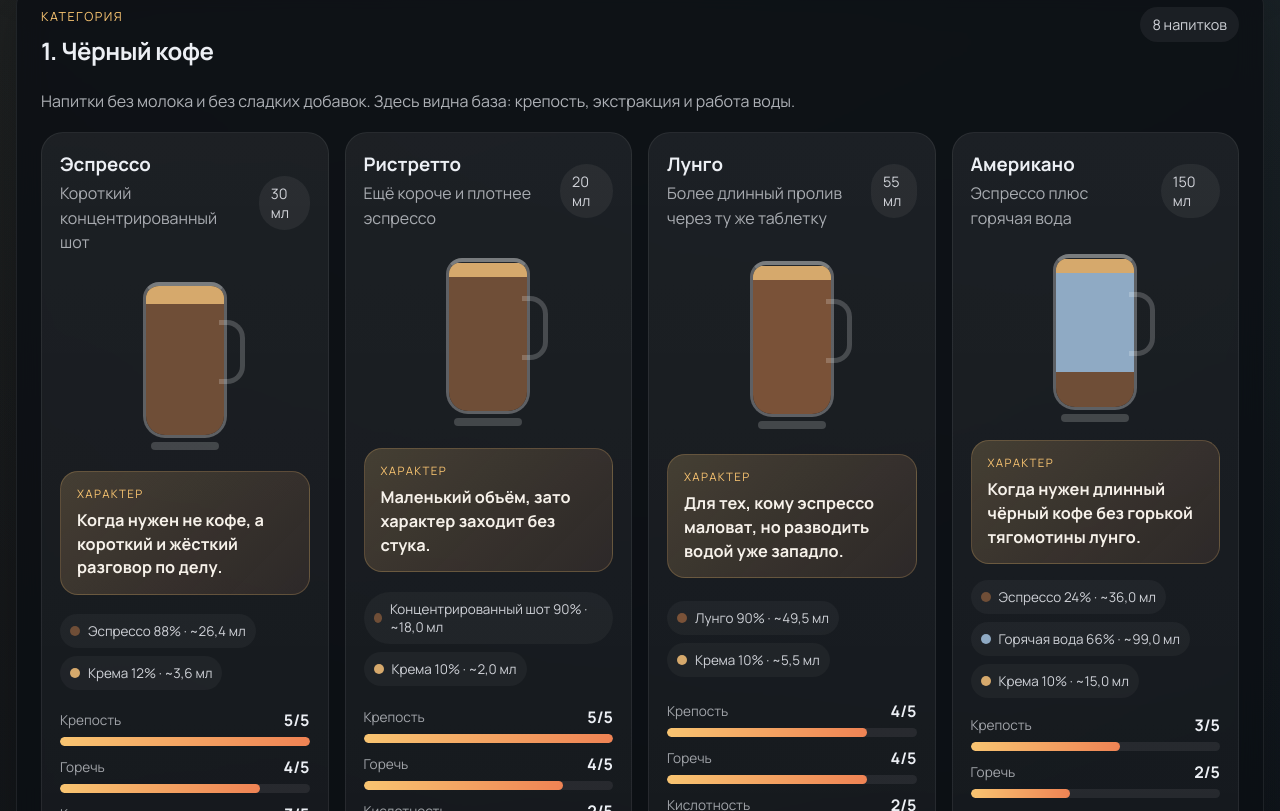
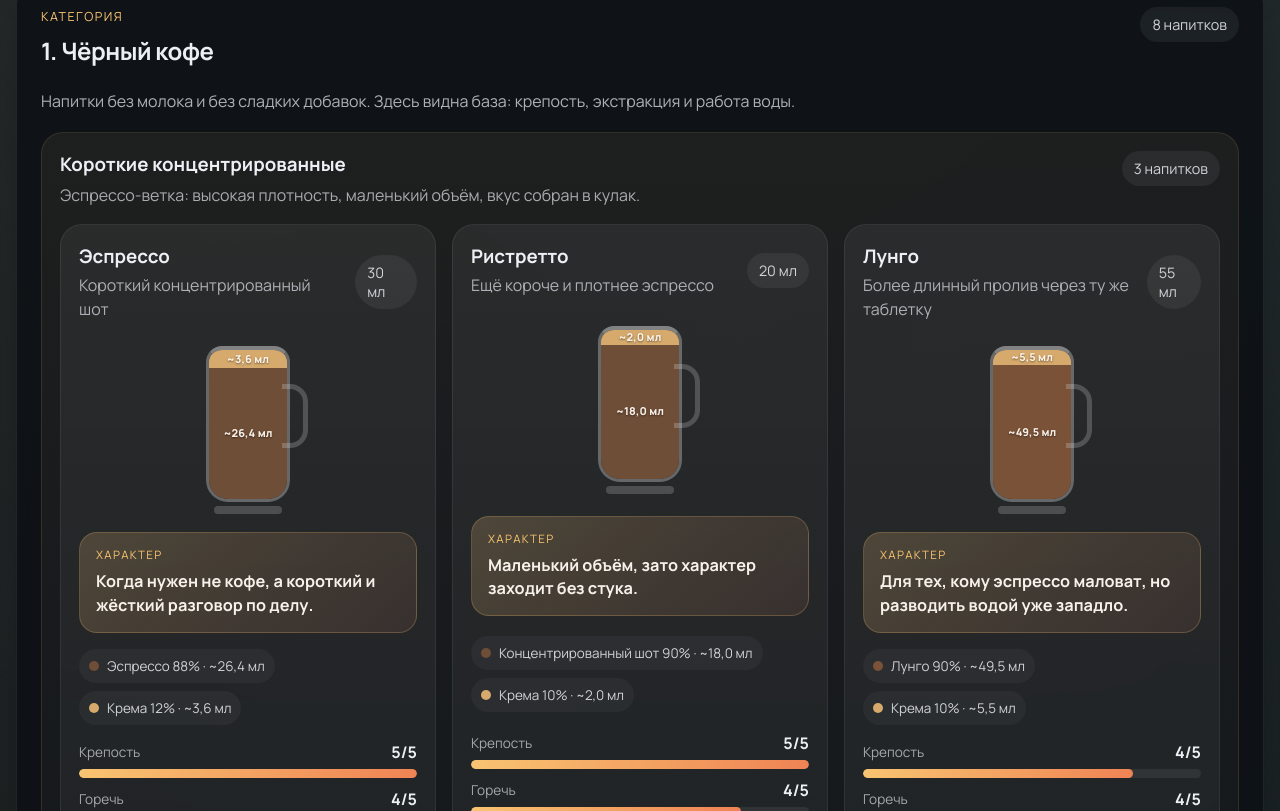
Before and after one commit to AnnaHrunova/extraction-engine, a React (Vite) app: page / in a window 1280 px wide. Shown: the part 969-1780 px from the top of the page. Built offline with nearby package versions, Linux system fonts and the light colour scheme.

Commit message:
Group coffee catalog cards by similarity

```diff
--- a/src/App.css
+++ b/src/App.css
@@ -201,6 +201,37 @@
   margin: 0 0 18px;
 }
 
+.coffee-group-stack {
+  display: grid;
+  gap: 18px;
+}
+
+.coffee-group {
+  border: 1px solid rgba(248, 196, 113, 0.12);
+  border-radius: 22px;
+  padding: 18px;
+  background:
+    linear-gradient(180deg, rgba(248, 196, 113, 0.05), rgba(255, 255, 255, 0.015)),
+    rgba(255, 255, 255, 0.01);
+}
+
+.coffee-group__header {
+  display: flex;
+  justify-content: space-between;
+  gap: 16px;
+  align-items: flex-start;
+  margin-bottom: 16px;
+}
+
+.coffee-group__header h3 {
+  margin: 0 0 6px;
+}
+
+.coffee-group__header p {
+  margin: 0;
+  color: rgba(236, 239, 244, 0.68);
+}
+
 .coffee-grid {
   display: grid;
   grid-template-columns: repeat(auto-fit, minmax(280px, 1fr));
@@ -318,6 +349,15 @@
   font-size: 0.72rem;
   font-weight: 700;
   letter-spacing: 0.01em;
+}
+
+.cup-diagram__layer-amount {
+  color: rgba(255, 248, 239, 0.96);
+  text-shadow: 0 1px 2px rgba(0, 0, 0, 0.45);
+  font-size: 0.68rem;
+  font-weight: 800;
+  line-height: 1;
+  padding: 0 2px;
 }
 
 .cup-diagram--labelled .cup-diagram__glass {
@@ -762,6 +802,7 @@
   }
 
   .section__header,
+  .coffee-group__header,
   .control__header,
   .profile-bar header,
   .chart-card__header,
--- a/src/catalog/coffeeCatalog.ts
+++ b/src/catalog/coffeeCatalog.ts
@@ -2,6 +2,7 @@ import type {
   CoffeeCategory,
   CoffeeCategoryId,
   CoffeeDrink,
+  CoffeeGroup,
   CoffeeLayer,
   CoffeeMetricId,
 } from "../types/catalog";
@@ -81,6 +82,7 @@ export const coffeeCatalog: CoffeeDrink[] = [
     id: "espresso",
     name: "Эспрессо",
     categoryId: "black",
+    groupId: "black-short-shots",
     subtitle: "Короткий концентрированный шот",
     spotlightLine: "Когда нужен не кофе, а короткий и жёсткий разговор по делу.",
     volumeMl: 30,
@@ -103,6 +105,7 @@ export const coffeeCatalog: CoffeeDrink[] = [
     id: "ristretto",
     name: "Ристретто",
     categoryId: "black",
+    groupId: "black-short-shots",
     subtitle: "Ещё короче и плотнее эспрессо",
     spotlightLine: "Маленький объём, зато характер заходит без стука.",
     volumeMl: 20,
@@ -125,6 +128,7 @@ export const coffeeCatalog: CoffeeDrink[] = [
     id: "lungo",
     name: "Лунго",
     categoryId: "black",
+    groupId: "black-short-shots",
     subtitle: "Более длинный пролив через ту же таблетку",
     spotlightLine: "Для тех, кому эспрессо маловат, но разводить водой уже западло.",
     volumeMl: 55,
@@ -147,6 +151,7 @@ export const coffeeCatalog: CoffeeDrink[] = [
     id: "americano",
     name: "Американо",
     categoryId: "black",
+    groupId: "black-long-black",
     subtitle: "Эспрессо плюс горячая вода",
     spotlightLine: "Когда нужен длинный чёрный кофе без горькой тягомотины лунго.",
     volumeMl: 150,
@@ -173,6 +178,7 @@ export const coffeeCatalog: CoffeeDrink[] = [
     id: "filter-coffee",
     name: "Фильтр-кофе",
     categoryId: "black",
+    groupId: "black-long-black",
     subtitle: "Чистая и прозрачная чашка",
     spotlightLine: "Спокойная большая чашка, где вкус не орёт, а разговаривает.",
     volumeMl: 250,
@@ -195,6 +201,7 @@ export const coffeeCatalog: CoffeeDrink[] = [
     id: "v60",
     name: "Пуровер V60",
     categoryId: "black",
+    groupId: "black-long-black",
     subtitle: "Ручной пролив с акцентом на аромат",
     spotlightLine: "Для тех, кто любит нюансы, а не просто удар кофеином по лицу.",
     volumeMl: 220,
@@ -217,6 +224,7 @@ export const coffeeCatalog: CoffeeDrink[] = [
     id: "aeropress",
     name: "Аэропресс",
     categoryId: "black",
+    groupId: "black-long-black",
     subtitle: "Иммерсия плюс давление рукой",
     spotlightLine: "Практичный боец: без понтов, зато стабильно и вкусно.",
     volumeMl: 180,
@@ -239,6 +247,7 @@ export const coffeeCatalog: CoffeeDrink[] = [
     id: "turkish",
     name: "Кофе по-турецки",
     categoryId: "black",
+    groupId: "black-dense-tradition",
     subtitle: "Сверхмелкий помол и густая чашка",
     spotlightLine: "Плотный, густой и серьёзный, как будто чашка смотрит на тебя первой.",
     volumeMl: 70,
@@ -265,6 +274,7 @@ export const coffeeCatalog: CoffeeDrink[] = [
     id: "cappuccino",
     name: "Капучино",
     categoryId: "milk",
+    groupId: "milk-foam-classics",
     subtitle: "Баланс эспрессо, молока и плотной пены",
     spotlightLine: "Классика, которая не выёбывается и потому работает почти всегда.",
     volumeMl: 170,
@@ -291,6 +301,7 @@ export const coffeeCatalog: CoffeeDrink[] = [
     id: "flat-white",
     name: "Флэт уайт",
     categoryId: "milk",
+    groupId: "milk-coffee-forward",
     subtitle: "Сильнее кофе, тоньше слой пены",
     spotlightLine: "Для тех, кому капучино уже милый, а хочется пожёстче.",
     volumeMl: 160,
@@ -317,6 +328,7 @@ export const coffeeCatalog: CoffeeDrink[] = [
     id: "latte",
     name: "Латте",
     categoryId: "milk",
+    groupId: "milk-soft-large",
     subtitle: "Много молока, мягкий кофе",
     spotlightLine: "Мягко заходит даже тем, кто с кофе пока ещё на вы.",
     volumeMl: 250,
@@ -343,6 +355,7 @@ export const coffeeCatalog: CoffeeDrink[] = [
     id: "cortado",
     name: "Кортадо",
     categoryId: "milk",
+    groupId: "milk-coffee-forward",
     subtitle: "Эспрессо и молоко почти поровну",
     spotlightLine: "Короткий, собранный и без лишней молочной болтовни.",
     volumeMl: 110,
@@ -369,6 +382,7 @@ export const coffeeCatalog: CoffeeDrink[] = [
     id: "macchiato",
     name: "Эспрессо макиато",
     categoryId: "milk",
+    groupId: "milk-coffee-forward",
     subtitle: "Шот, помеченный ложкой пены",
     spotlightLine: "Почти чистый эспрессо, просто чуть-чуть отпустило.",
     volumeMl: 45,
@@ -394,6 +408,7 @@ export const coffeeCatalog: CoffeeDrink[] = [
     id: "latte-macchiato",
     name: "Латте макиато",
     categoryId: "milk",
+    groupId: "milk-soft-large",
     subtitle: "Слои молока, эспрессо и пены",
     spotlightLine: "Напиток, который сначала цепляет глазами, а потом уже вкусом.",
     volumeMl: 260,
@@ -420,6 +435,7 @@ export const coffeeCatalog: CoffeeDrink[] = [
     id: "piccolo",
     name: "Пикколо",
     categoryId: "milk",
+    groupId: "milk-coffee-forward",
     subtitle: "Маленький, но кофейный молочный напиток",
     spotlightLine: "Компактный молочный кофе без потери лица и кофейного хребта.",
     volumeMl: 90,
@@ -446,6 +462,7 @@ export const coffeeCatalog: CoffeeDrink[] = [
     id: "mocha",
     name: "Мокка",
     categoryId: "extras",
+    groupId: "extras-chocolate",
     subtitle: "Эспрессо, шоколад и молоко",
     spotlightLine: "Если хочется десерта, но чтобы кофе всё ещё был не для мебели.",
     volumeMl: 220,
@@ -473,6 +490,7 @@ export const coffeeCatalog: CoffeeDrink[] = [
     id: "viennese",
     name: "Венский кофе",
     categoryId: "extras",
+    groupId: "extras-cream-sweet",
     subtitle: "Чёрный кофе со взбитыми сливками",
     spotlightLine: "Горячий кофе под сливочным облаком, и в этом есть свой шик.",
     volumeMl: 180,
@@ -498,6 +516,7 @@ export const coffeeCatalog: CoffeeDrink[] = [
     id: "marocchino",
     name: "Мароккино",
     categoryId: "extras",
+    groupId: "extras-chocolate",
     subtitle: "Эспрессо, какао и молочная пена",
     spotlightLine: "Маленький кофейный десерт, который не тянет резину лишним объёмом.",
     volumeMl: 90,
@@ -524,6 +543,7 @@ export const coffeeCatalog: CoffeeDrink[] = [
     id: "cafe-bombon",
     name: "Кафе бомбон",
     categoryId: "extras",
+    groupId: "extras-cream-sweet",
     subtitle: "Эспрессо и сгущёнка",
     spotlightLine: "Сладко, нагло и без стыда, зато честно.",
     volumeMl: 70,
@@ -550,6 +570,7 @@ export const coffeeCatalog: CoffeeDrink[] = [
     id: "bicerin",
     name: "Бичерин",
     categoryId: "extras",
+    groupId: "extras-chocolate",
     subtitle: "Шоколад, эспрессо и сливочный верх",
     spotlightLine: "Слоистый кофейный десерт для тех, кто любит богатый, медленный вкус.",
     volumeMl: 140,
@@ -576,6 +597,7 @@ export const coffeeCatalog: CoffeeDrink[] = [
     id: "bumble",
     name: "Бамбл-кофе",
     categoryId: "extras",
+    groupId: "extras-citrus",
     subtitle: "Эспрессо и апельсиновый сок",
     spotlightLine: "Цитрус и кофе в одной чашке, но без цирка и сахарной пошлости.",
     volumeMl: 220,
@@ -600,6 +622,63 @@ export const coffeeCatalog: CoffeeDrink[] = [
   },
 ];
 
+export const coffeeGroups: CoffeeGroup[] = [
+  {
+    id: "black-short-shots",
+    categoryId: "black",
+    label: "Короткие концентрированные",
+    description: "Эспрессо-ветка: высокая плотность, маленький объём, вкус собран в кулак.",
+  },
+  {
+    id: "black-long-black",
+    categoryId: "black",
+    label: "Длинные и прозрачные",
+    description: "Больше объёма, спокойнее концентрация, лучше читаются нюансы и аромат.",
+  },
+  {
+    id: "black-dense-tradition",
+    categoryId: "black",
+    label: "Плотные традиционные",
+    description: "Густые и тяжёлые чёрные напитки, где текстура важна не меньше вкуса.",
+  },
+  {
+    id: "milk-foam-classics",
+    categoryId: "milk",
+    label: "Пенные классики",
+    description: "Молоко и пена держат баланс, а кофе остаётся читаемым, но мягче.",
+  },
+  {
+    id: "milk-coffee-forward",
+    categoryId: "milk",
+    label: "Молочные, но кофейные",
+    description: "Здесь молоко не душит базу, а только смягчает её и подчеркивает.",
+  },
+  {
+    id: "milk-soft-large",
+    categoryId: "milk",
+    label: "Большие и мягкие",
+    description: "Больше молока, больше объём, меньше жёсткости. Комфорт прежде удара.",
+  },
+  {
+    id: "extras-chocolate",
+    categoryId: "extras",
+    label: "Шоколадные",
+    description: "Кофейные десерты, где шоколад не маскирует кофе, а работает с ним.",
+  },
+  {
+    id: "extras-cream-sweet",
+    categoryId: "extras",
+    label: "Сливочные и сгущённые",
+    description: "Слаще и плотнее, с десертным уклоном, но без сиропной клоунады.",
+  },
+  {
+    id: "extras-citrus",
+    categoryId: "extras",
+    label: "Цитрусовые контрасты",
+    description: "Кофе встречается с яркой кислотностью и даёт более свежий, резкий профиль.",
+  },
+];
+
 export const catalogStats = {
   categoryCount: coffeeCategories.length,
   drinkCount: coffeeCatalog.length,
@@ -607,3 +686,6 @@ export const catalogStats = {
 
 export const getDrinksByCategory = (categoryId: CoffeeCategoryId): CoffeeDrink[] =>
   coffeeCatalog.filter((drink) => drink.categoryId === categoryId);
+
+export const getGroupsByCategory = (categoryId: CoffeeCategoryId): CoffeeGroup[] =>
+  coffeeGroups.filter((group) => group.categoryId === categoryId);
--- a/src/components/CoffeeCatalogTab.tsx
+++ b/src/components/CoffeeCatalogTab.tsx
@@ -1,5 +1,11 @@
 import { useEffect, useMemo, useState } from "react";
-import { catalogStats, coffeeCatalog, coffeeCategories, getDrinksByCategory } from "../catalog/coffeeCatalog";
+import {
+  catalogStats,
+  coffeeCatalog,
+  coffeeCategories,
+  getDrinksByCategory,
+  getGroupsByCategory,
+} from "../catalog/coffeeCatalog";
 import type { CoffeeCategoryId, CoffeeDrink, CoffeeMetricId } from "../types/catalog";
 import { formatMl } from "../utils/format";
 import { Section } from "./Section";
@@ -51,9 +57,11 @@ const CategoryTabs = ({
 const CupDiagram = ({
   drink,
   labelled = false,
+  showLayerAmounts = false,
 }: {
   drink: CoffeeDrink;
   labelled?: boolean;
+  showLayerAmounts?: boolean;
 }) => (
   <div className={`cup-diagram ${labelled ? "cup-diagram--labelled" : ""}`}>
     <div className="cup-diagram__glass">
@@ -69,6 +77,10 @@ const CupDiagram = ({
           >
             {labelled ? (
               <span>{`${drinkLayer.label} ${formatLayerBreakdown(drink, drinkLayer.amountPercent)}`}</span>
+            ) : showLayerAmounts ? (
+              <span className="cup-diagram__layer-amount">
+                {`~${formatMl(getLayerVolumeMl(drink, drinkLayer.amountPercent))}`}
+              </span>
             ) : null}
           </div>
         ))}
@@ -107,7 +119,7 @@ const CoffeeCard = ({
       <span className="badge">{`${drink.volumeMl} мл`}</span>
     </div>
 
-    <CupDiagram drink={drink} />
+    <CupDiagram drink={drink} showLayerAmounts />
 
     <div className="coffee-card__spotlight">
       <span className="coffee-card__spotlight-label">Характер</span>
@@ -296,12 +308,33 @@ export const CoffeeCatalogTab = () => {
           aside={<span className="badge">{`${getDrinksByCategory(category.id).length} напитков`}</span>}
         >
           <p className="muted-copy catalog-category__description">{category.description}</p>
-          <div className="coffee-grid">
-            {coffeeCatalog
-              .filter((drink) => drink.categoryId === category.id)
-              .map((drink) => (
-                <CoffeeCard key={drink.id} drink={drink} onOpen={setSelectedDrink} />
-              ))}
+          <div className="coffee-group-stack">
+            {getGroupsByCategory(category.id).map((group) => {
+              const groupDrinks = coffeeCatalog.filter(
+                (drink) => drink.categoryId === category.id && drink.groupId === group.id,
+              );
+
+              if (groupDrinks.length === 0) {
+                return null;
+              }
+
+              return (
+                <section key={group.id} className="coffee-group">
+                  <header className="coffee-group__header">
+                    <div>
+                      <h3>{group.label}</h3>
+                      <p>{group.description}</p>
+                    </div>
+                    <span className="badge">{`${groupDrinks.length} напитков`}</span>
+                  </header>
+                  <div className="coffee-grid">
+                    {groupDrinks.map((drink) => (
+                      <CoffeeCard key={drink.id} drink={drink} onOpen={setSelectedDrink} />
+                    ))}
+                  </div>
+                </section>
+              );
+            })}
           </div>
         </Section>
       ))}
```
Also changed, not shown: src/types/catalog.ts (+8 -0 lines).
